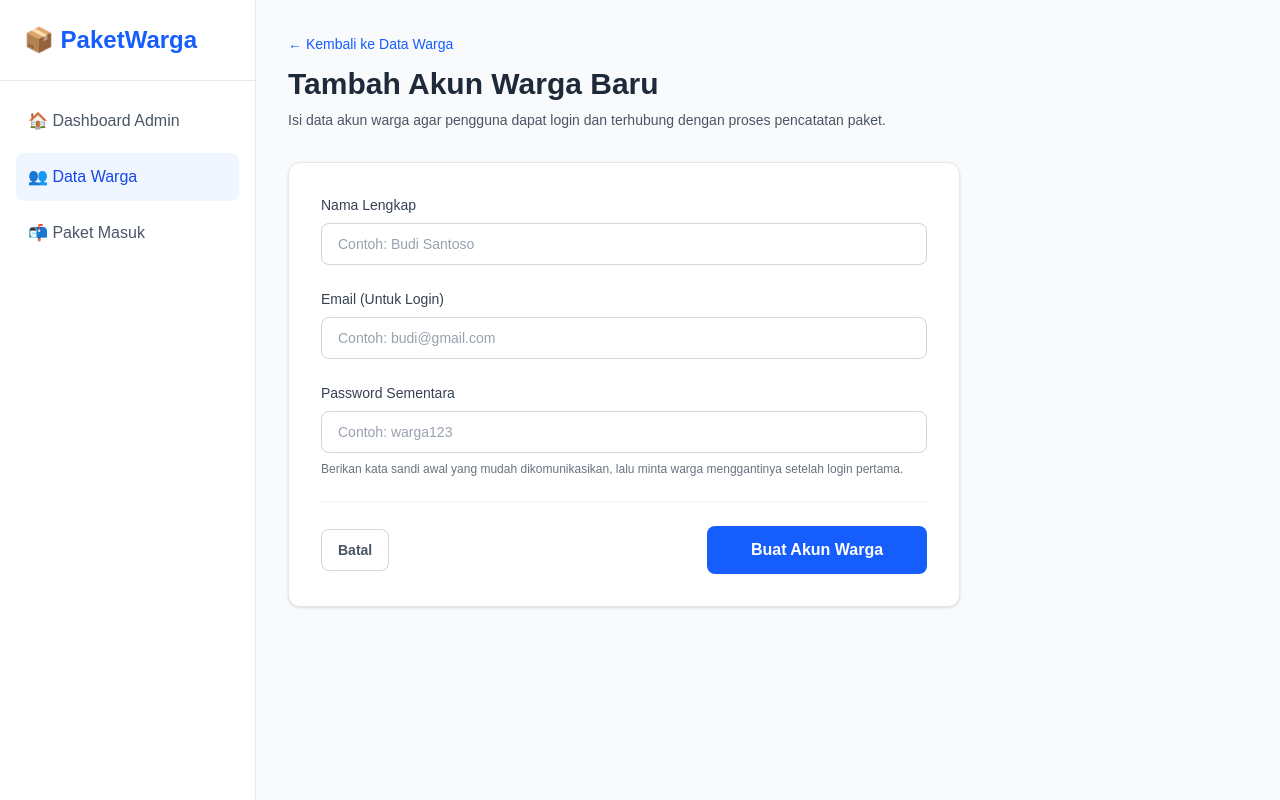
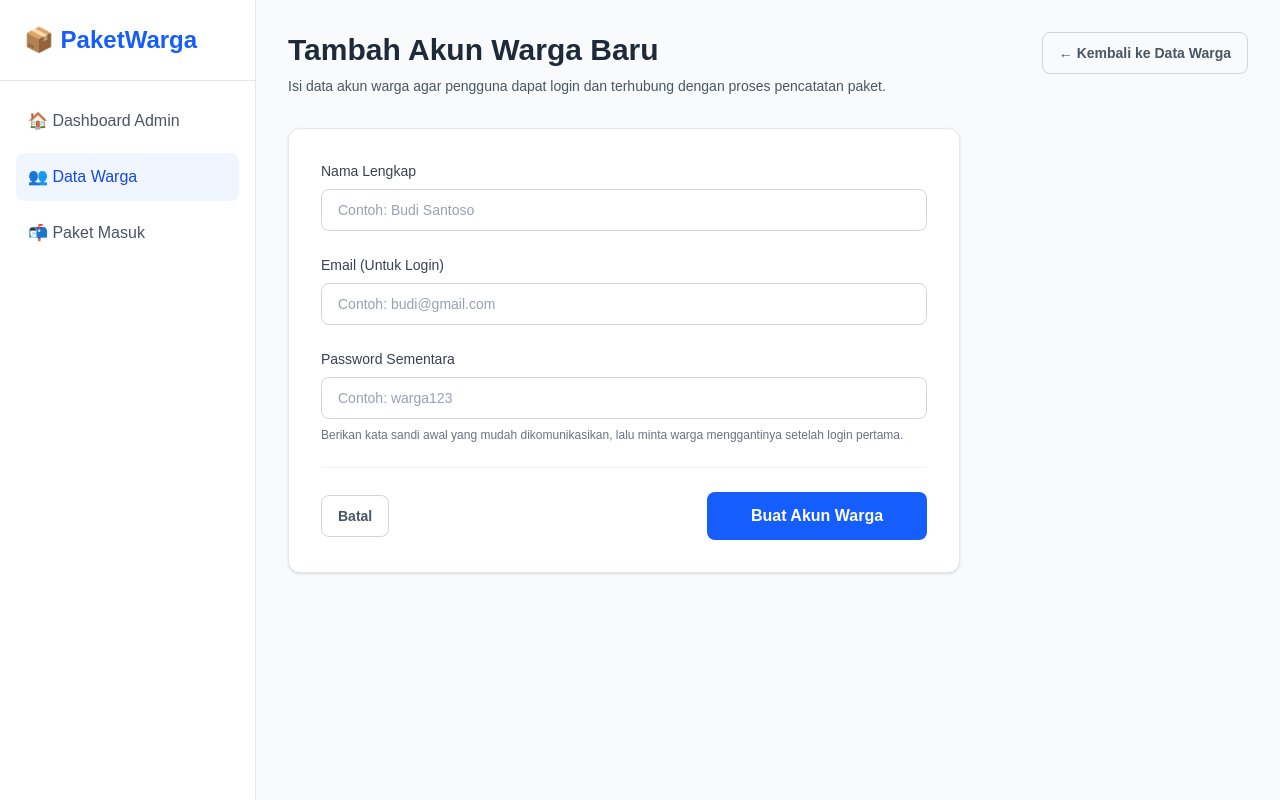
Before and after one commit to Argandhi23/sistem-paket-warga, a Next.js app: page /admin/warga/tambah in a window 1280 px wide. Built offline with nearby package versions, Linux system fonts and the light colour scheme; no server answers.

Commit message:
fix(sdpr-9): align tambah warga header back nav placement

```diff
--- a/src/app/admin/warga/tambah/page.tsx
+++ b/src/app/admin/warga/tambah/page.tsx
@@ -40,19 +40,19 @@ export default function TambahWargaPage() {
 
       {/* Konten Utama */}
       <main className="flex-1 p-6 md:p-8">
-        <header className="mb-6 md:mb-8 space-y-3">
-          <Link
-            href="/admin/warga"
-            className="inline-flex items-center text-sm font-medium text-blue-600 transition-colors hover:text-blue-800"
-          >
-            &larr; Kembali ke Data Warga
-          </Link>
+        <header className="mb-6 md:mb-8 flex flex-col gap-4 sm:flex-row sm:items-start sm:justify-between">
           <div className="space-y-2">
             <h1 className="text-3xl font-bold text-gray-800">Tambah Akun Warga Baru</h1>
             <p className="text-sm text-gray-600">
               Isi data akun warga agar pengguna dapat login dan terhubung dengan proses pencatatan paket.
             </p>
           </div>
+          <Link
+            href="/admin/warga"
+            className="inline-flex items-center justify-center rounded-lg border border-gray-300 px-4 py-2.5 text-sm font-semibold text-gray-600 transition-colors hover:bg-gray-50 hover:text-gray-800"
+          >
+            &larr; Kembali ke Data Warga
+          </Link>
         </header>
 
         <div className="max-w-2xl rounded-xl border border-gray-200 bg-white p-6 shadow-sm md:p-8">
```
